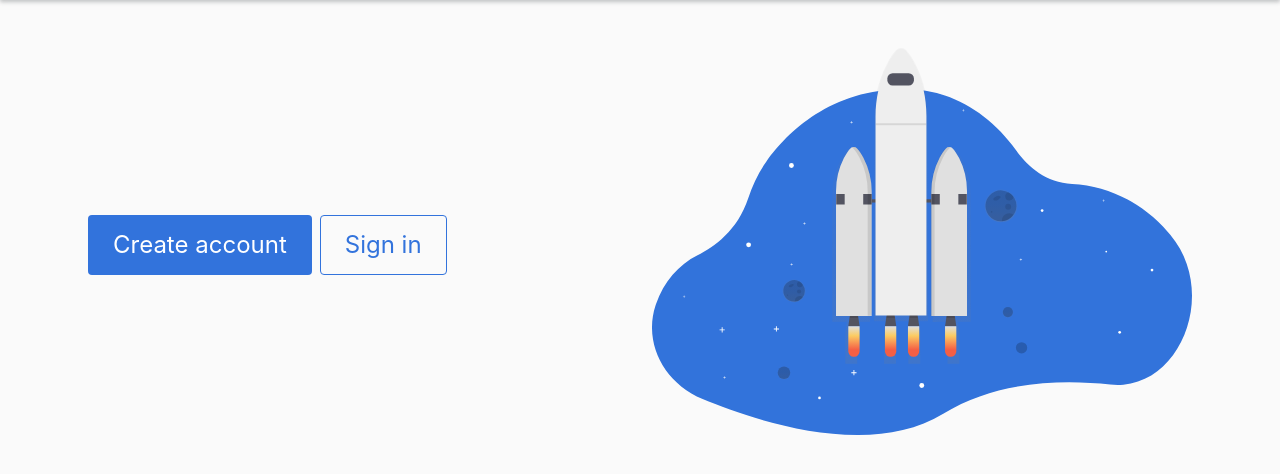
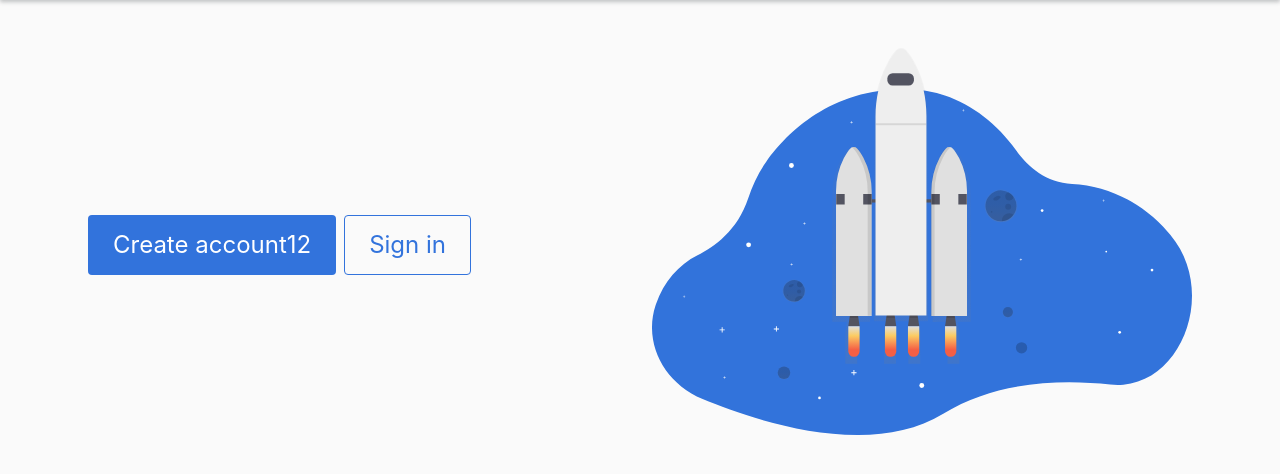
Before and after one commit to Brightness999/obstractai, a Django app: page / in a window 1280 px wide. Shown: the part 56-530 px from the top of the page. Run offline with Django 3.2, Linux system fonts and the light colour scheme; parts of the project's set-up code (start-up, migrations or seed data) failed here and were passed over.

Commit message:
updated the code

```diff
--- a/templates/web/landing_page.html
+++ b/templates/web/landing_page.html
@@ -9,7 +9,7 @@
         <div id="tagline" class="column">
             <p class="buttons">
                 <a class="button is-primary is-large" href="{% url 'account_signup' %}">
-                    Create account
+                    Create account12
                 </a>
                 <a class="button is-primary is-large is-outlined" href="{% url 'account_login' %}">
                     Sign in
```
